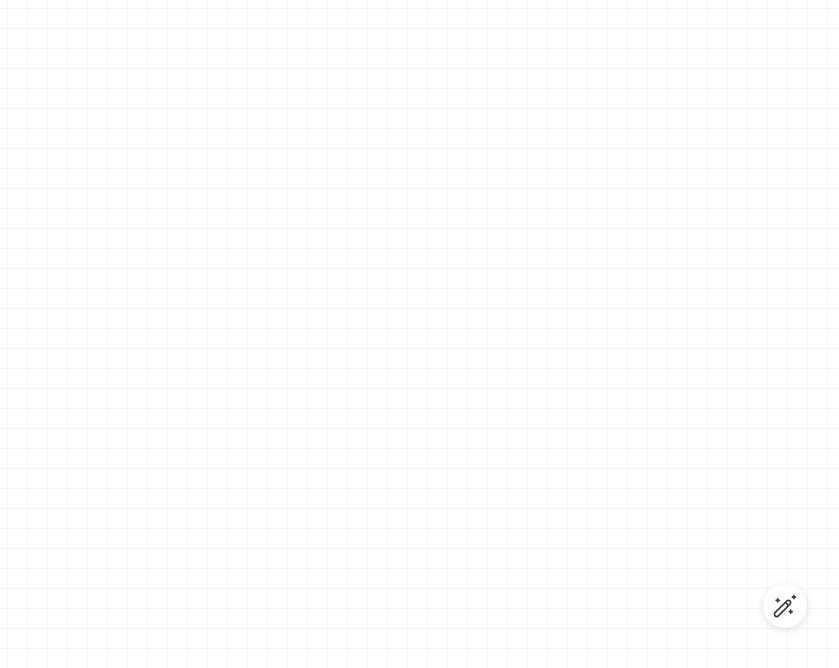
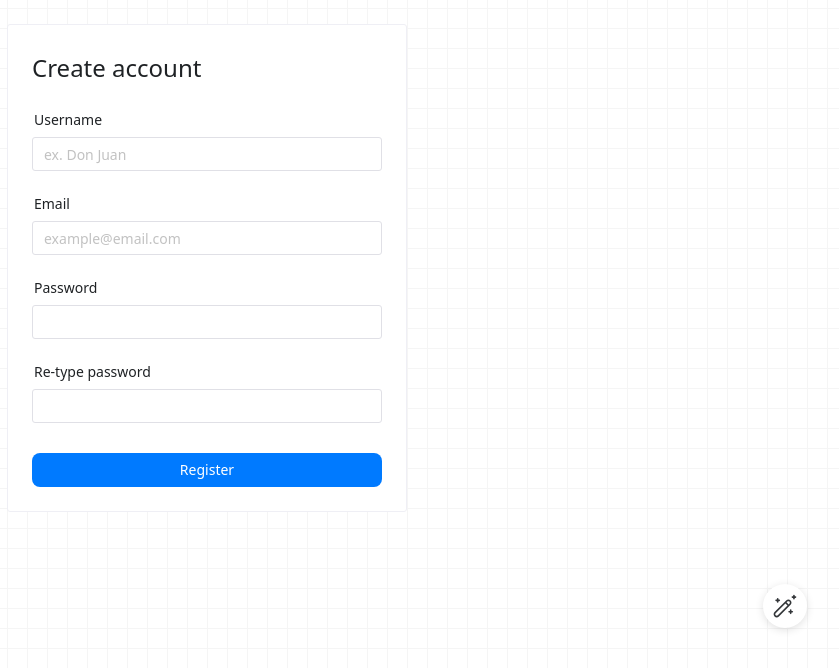
Before and after one commit to zhyronkinAnna/Messanger_vue_android, a Vue app: page /SignUp in a window 1280 px wide. Before the commit this address had no page. Shown: the part 132-800 px from the top of the page, without its empty margins (433-1272 px from the left). Built offline with nearby package versions, Linux system fonts and the light colour scheme.

Commit message:
created SignUp form

```diff
--- /dev/null
+++ b/src/pages/SignUp.vue
@@ -0,0 +1,38 @@
+<script setup lang="ts">
+import { NInput, NButton, NForm, NGrid, NFormItemGi, NText, NFlex } from 'naive-ui';
+import CenteredAuthContainer from "../components/CenteredAuthContainer.vue"
+</script>
+
+<template>
+    <CenteredAuthContainer container-name="Create account">
+        <NForm class="m-t-24px">
+            <NGrid :cols="24">
+                <NFormItemGi :span="24" label="Username">
+                    <NInput placeholder="ex. Don Juan"></NInput>
+                </NFormItemGi>
+
+                <NFormItemGi :span="24" label="Email">
+                    <NInput placeholder="example@email.com"></NInput>
+                </NFormItemGi>
+
+                <NFormItemGi :span="24" label="Password">
+                    <NInput type="password" placeholder=""></NInput>
+                </NFormItemGi>
+
+                <NFormItemGi :span="24" label="Re-type password">
+                    <NInput type="password" placeholder=""></NInput>
+                </NFormItemGi>
+
+                <NFormItemGi :span="24" :show-feedback="false" :show-label="false" class="mt-6px">
+                    <NButton type="primary" block strong >
+                        Register
+                    </NButton>
+                </NFormItemGi>
+            </NGrid>
+        </NForm>
+    </CenteredAuthContainer>
+</template>
+
+<style scoped>
+
+</style>
--- a/src/router/index.ts
+++ b/src/router/index.ts
@@ -1,11 +1,17 @@
 import { createRouter, createWebHistory } from 'vue-router';
 import SignIn from '../pages/SignIn.vue';
+import SignUp from '../pages/SignUp.vue';
 
 const routes = [
 {
     path: '/',
     name: 'SignIn',
     component: SignIn
+},
+{
+    path: '/SignUp',
+    name: 'SignUp',
+    component: SignUp
 },
 ];
 
```
